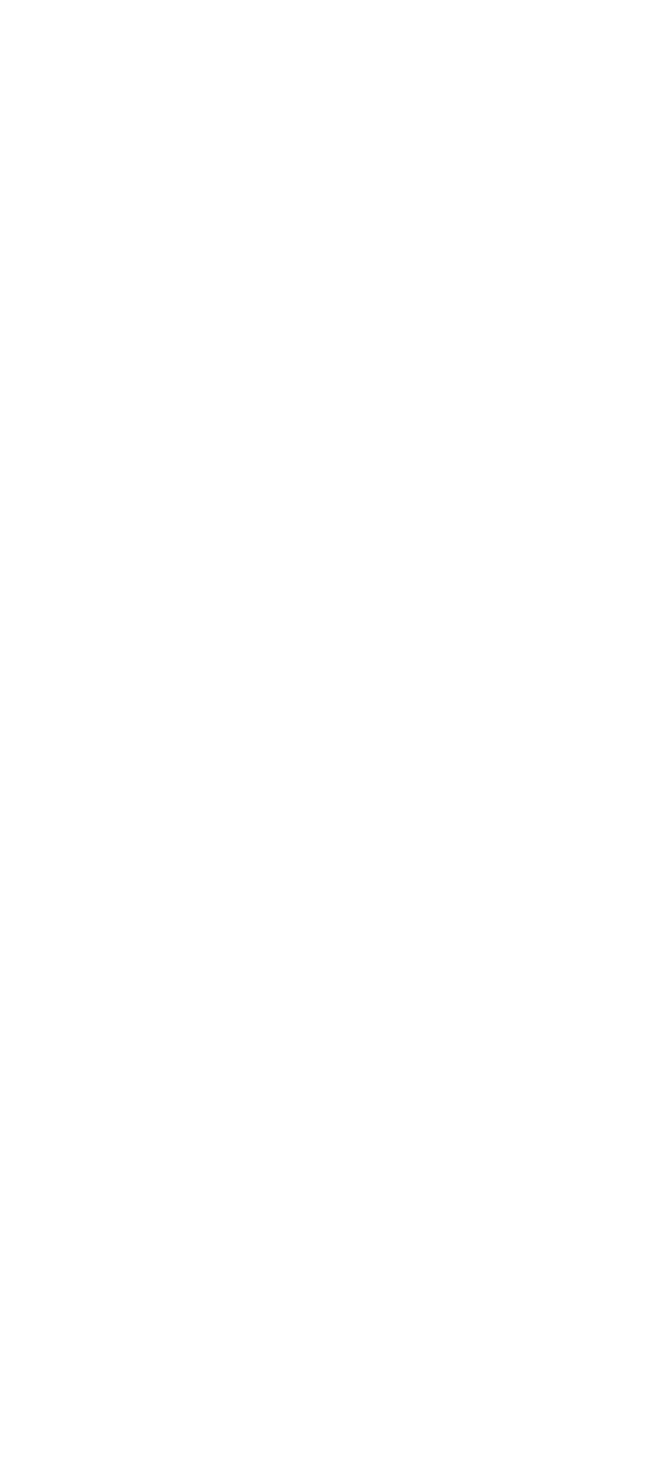
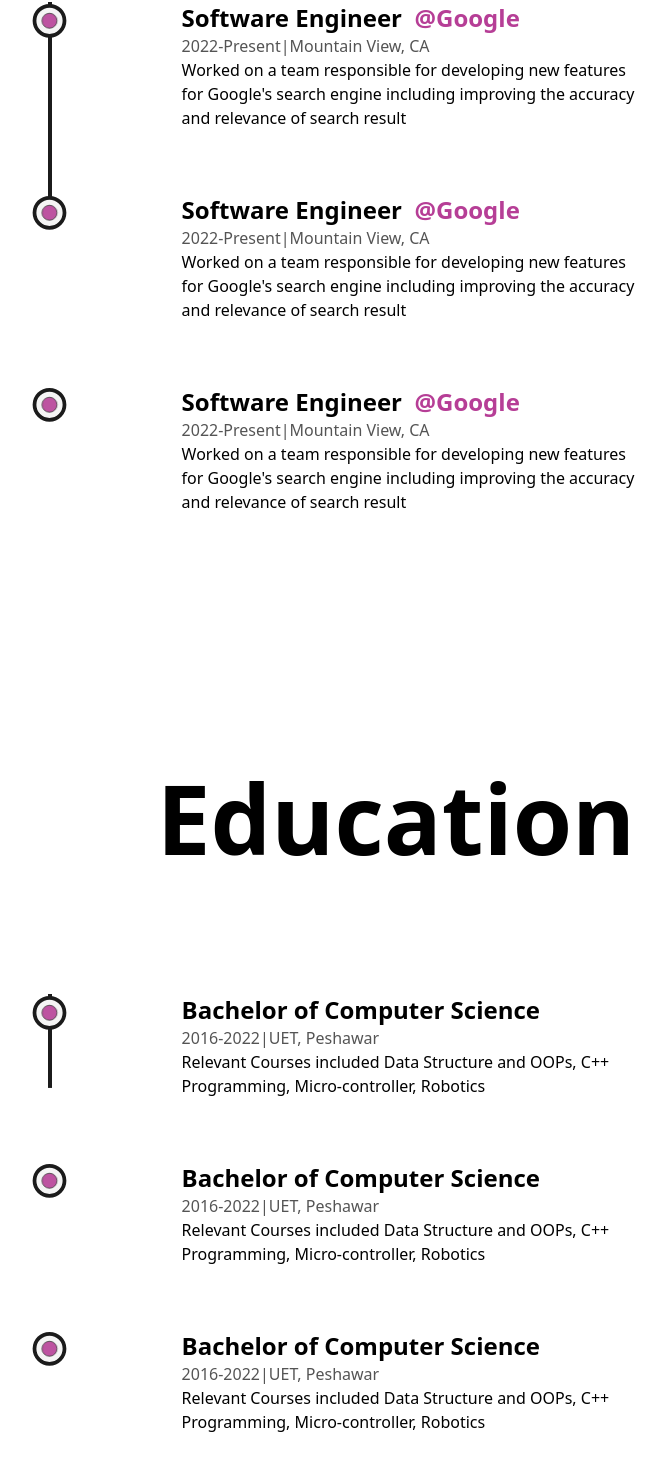
Before and after one commit to mmaazkhanhere/learningRepo, a Next.js app in the folder portfolio-website/: page /about in a window 1280 px wide. Shown: the part 2183-3653 px from the top of the page, without its empty margins (244-909 px from the left). Before the commit the page ends 1931 px from the top, so only its background shows below. Built offline with nearby package versions, Linux system fonts and the light colour scheme.

Commit message:
experience and education components created

```diff
--- a/portfolio-website/src/pages/about.tsx
+++ b/portfolio-website/src/pages/about.tsx
@@ -6,6 +6,8 @@
 import Profile from "../../public/Profile.jpg"
 import { useInView, useMotionValue, useSpring } from 'framer-motion'
 import Skills from './components/Skills'
+import Experience from './components/Experience'
+import Education from './components/Education'
 
 const AnimatedNumber = ({ value }) => {
 
@@ -99,6 +101,8 @@
                     </div>
 
                     <Skills />
+                    <Experience />
+                    <Education />
                 </Layout>
             </main >
         </>
--- /dev/null
+++ b/portfolio-website/src/pages/components/Education.tsx
@@ -0,0 +1,54 @@
+
+import React, { useRef } from 'react'
+import { motion, useScroll } from 'framer-motion'
+import LiIcon from './LiIcon'
+
+
+const Details = ({ type, time, place, info }) => {
+    const ref = useRef(null);
+    return <li ref={ref} className='my-8 first:mt-0 last:mb-0 w-[60%] mx-auto flex flex-col items-center
+    justify-between'>
+        <LiIcon reference={ref} />
+        <motion.div
+            initial={{ y: 50 }}
+            whileInView={{ y: 0 }}
+            transition={{ duration: 0.5, type: "spring" }}>
+            <h3 className='capitalise font-bold text-2xl'>{type}&nbsp;</h3>
+            <span className='capitalise font-medium text-dark/75'>{time}|{place}</span>
+            <p className='font-medium w-full'>{info}</p>
+        </motion.div>
+    </li>
+}
+
+export default function Education() {
+    const ref = useRef(null)
+    const { scrollYProgress } = useScroll(
+        {
+            target: ref,
+            offset: ['start end', 'center start']
+        }
+    )
+    return (
+        <div className='my-64'>
+            <h2 className='font-bold text-8xl mb-32 text-center'>
+                Education
+            </h2>
+            <div className='w-[75%] mx-auto relative' ref={ref}>
+                <motion.div
+                    style={{ scaleY: scrollYProgress }}
+                    className='absolute left-9 top-0 w-[4px] h-full bg-dark origin-top' />
+                <ul className='w-full flex flex-col items-start justify-between ml-4'>
+                    <Details type="Bachelor of Computer Science" time="2016-2022" place={"UET, Peshawar"}
+                        info={"Relevant Courses included Data Structure and OOPs, C++ Programming, Micro-controller, Robotics"}
+                    />
+                    <Details type="Bachelor of Computer Science" time="2016-2022" place={"UET, Peshawar"}
+                        info={"Relevant Courses included Data Structure and OOPs, C++ Programming, Micro-controller, Robotics"}
+                    />
+                    <Details type="Bachelor of Computer Science" time="2016-2022" place={"UET, Peshawar"}
+                        info={"Relevant Courses included Data Structure and OOPs, C++ Programming, Micro-controller, Robotics"}
+                    />
+                </ul>
+            </div>
+        </div>
+    )
+}
--- /dev/null
+++ b/portfolio-website/src/pages/components/Experience.tsx
@@ -0,0 +1,58 @@
+
+import React, { useRef } from 'react'
+import { motion, useScroll } from 'framer-motion'
+import LiIcon from './LiIcon'
+
+
+const Details = ({ position, company, companyLink, time, address, work }) => {
+    const ref = useRef(null);
+    return <li ref={ref} className='my-8 first:mt-0 last:mb-0 w-[60%] mx-auto flex flex-col items-center
+    justify-between'>
+        <LiIcon reference={ref} />
+        <motion.div
+            initial={{ y: 50 }}
+            whileInView={{ y: 0 }}
+            transition={{ duration: 0.5, type: "spring" }}>
+            <h3 className='capitalise font-bold text-2xl'>{position}&nbsp; <a target='_blank'
+                href={companyLink} className='text-primary capitalise'>@{company}</a> </h3>
+            <span className='capitalise font-medium text-dark/75'>{time}|{address}</span>
+            <p className='font-medium w-full'>{work}</p>
+        </motion.div>
+    </li>
+}
+
+export default function Experience() {
+    const ref = useRef(null)
+    const { scrollYProgress } = useScroll(
+        {
+            target: ref,
+            offset: ['start end', 'center start']
+        }
+    )
+    return (
+        <div className='my-64'>
+            <h2 className='font-bold text-8xl mb-32 text-center'>
+                Experience
+            </h2>
+            <div className='w-[75%] mx-auto relative' ref={ref}>
+                <motion.div
+                    style={{ scaleY: scrollYProgress }}
+                    className='absolute left-9 top-0 w-[4px] h-full bg-dark origin-top' />
+                <ul className='w-full flex flex-col items-start justify-between ml-4'>
+                    <Details position="Software Engineer" company="Google" time={"2022-Present"}
+                        address={"Mountain View, CA"}
+                        work={"Worked on a team responsible for developing new features for Google's search engine including improving the accuracy and relevance of search result"}
+                    />
+                    <Details position="Software Engineer" company="Google" time={"2022-Present"}
+                        address={"Mountain View, CA"}
+                        work={"Worked on a team responsible for developing new features for Google's search engine including improving the accuracy and relevance of search result"}
+                    />
+                    <Details position="Software Engineer" company="Google" time={"2022-Present"}
+                        address={"Mountain View, CA"}
+                        work={"Worked on a team responsible for developing new features for Google's search engine including improving the accuracy and relevance of search result"}
+                    />
+                </ul>
+            </div>
+        </div>
+    )
+}
--- /dev/null
+++ b/portfolio-website/src/pages/components/LiIcon.tsx
@@ -0,0 +1,21 @@
+import React from 'react'
+import { motion, useScroll } from 'framer-motion'
+
+export default function LiIcon({ reference }) {
+    const { scrollYProgress } = useScroll(
+        {
+            target: reference,
+            offset: ['center end', 'center center']
+        }
+    )
+    return (
+        <figure className='absolute left-0 stroke-dark'>
+            <svg className='-rotate-90' width="75" height="75" viewBox="0 0 100 100">
+                <circle cx="75" cy="50" r="20" className='stroke-primary stroke-1 fill-none' />
+                <motion.circle cx="75" cy="50" r="20" className='stroke-[5px] fill-light'
+                    style={{ pathLength: scrollYProgress }} />
+                <circle cx="75" cy="50" r="10" className='animate-pulse stroke-1 fill-primary' />
+            </svg>
+        </figure>
+    )
+}
```
